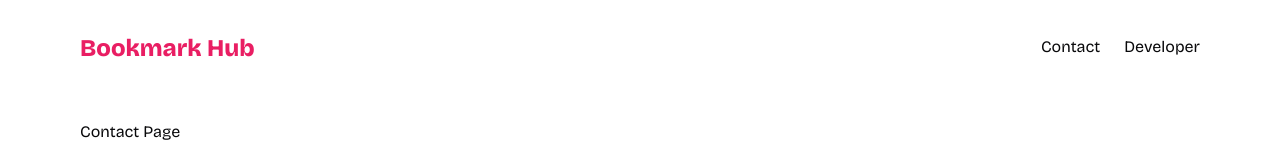
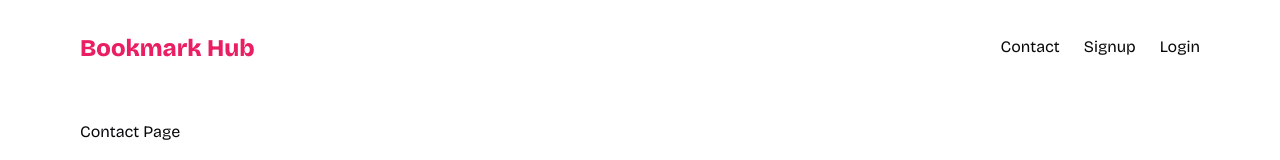
Before and after one commit to fisayo-dev/bookmark-hub, a Next.js app: page /contact in a window 1280 px wide. Shown: the top 160 px of the page. Built offline with nearby package versions, Linux system fonts and the light colour scheme.

Commit message:
optimized link display

```diff
--- a/components/header.tsx
+++ b/components/header.tsx
@@ -2,14 +2,34 @@ import { Menu } from "iconsax-react"
 import Link from "next/link"
 import BookmarkHub from '@/components/logo'
 
+interface Links  {
+    name: string,
+    url: string,
+}
+
 const header = () => {
+    const links: Links[] = [
+        {
+            name: 'Contact',
+            url: '/contact',
+        },
+        {
+            name: 'Signup',
+            url: '/signup',
+        },
+        {
+            name: 'Login',
+            url: '/login',
+        }
+    ]
   return (
     <div className="app-container py-6">
           <div className="flex items-center justify-between">
               <BookmarkHub />
               <div className="hidden md:flex items-center gap-6">
-                  <Link href='/contact' className="border-b-transparent border-b-[0.15rem] hover:border-b-gray-900">Contact</Link>
-                  <Link href="/developer" className="border-b-transparent border-b-[0.15rem] hover:border-b-gray-900">Developer</Link>
+                  {links.map((link, index) => (
+                        <Link key={index} href={link.url} className="border-b-transparent border-b-[0.15rem] hover:border-b-gray-900">{link.name}</Link>
+               ))}
               </div>
               <div className="flex md:hidden">
                   <Menu className="h-6 w-6" />
```
